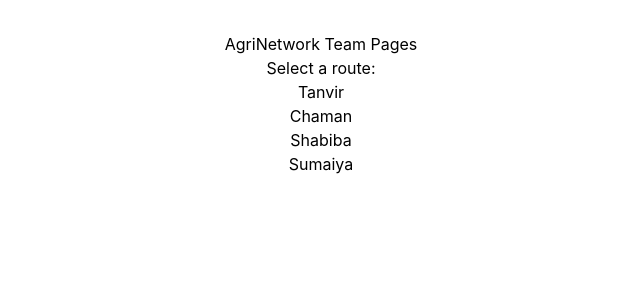
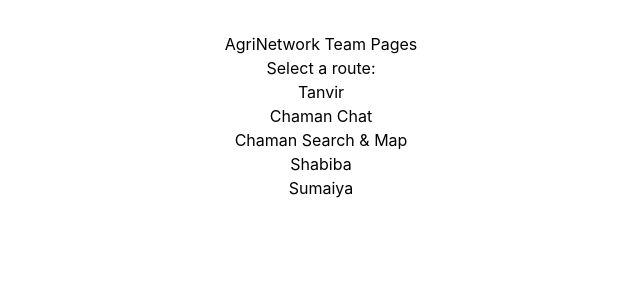
Before and after one commit to TanvirXen/CSE471_AgriNetwork, a React (Vite) app: page / in a window 1280 px wide. Shown: the top 300 px of the page, without its empty margins (319-959 px from the left). Built offline with nearby package versions, Linux system fonts and the light colour scheme.

Commit message:
chore(chaman): add preview route and link

```diff
--- a/src/App.jsx
+++ b/src/App.jsx
@@ -12,7 +12,10 @@ function App() {
             <Link to="/tanvir">Tanvir</Link>
           </li>
           <li>
-            <Link to="/chaman">Chaman</Link>
+            <Link to="/chaman">Chaman Chat</Link>
+          </li>
+          <li>
+            <Link to="/chaman/search">Chaman Search & Map</Link>
           </li>
           <li>
             <Link to="/shabiba">Shabiba</Link>
--- a/src/main.jsx
+++ b/src/main.jsx
@@ -5,6 +5,7 @@ import './index.css'
 import App from './App.jsx'
 import TanvirPage from './tanvir'
 import ChamanPage from './chaman'
+import SearchMapPage from './chaman/SearchMapPage'
 import ShabibaPage from './shabiba'
 import SumaiyaPage from './sumaiya'
 import ChatbotPage from './tanvir/ChatbotPage.jsx'
@@ -15,6 +16,7 @@ createRoot(document.getElementById('root')).render(
         <Route path="/" element={<App />} />
         <Route path="/tanvir" element={<TanvirPage />} />
         <Route path="/chaman" element={<ChamanPage />} />
+        <Route path="/chaman/search" element={<SearchMapPage />} />
         <Route path="/shabiba" element={<ShabibaPage />} />
         <Route path="/sumaiya" element={<SumaiyaPage />} />
         <Route path="/tanvir/chatbot" element={<ChatbotPage />} />
```
